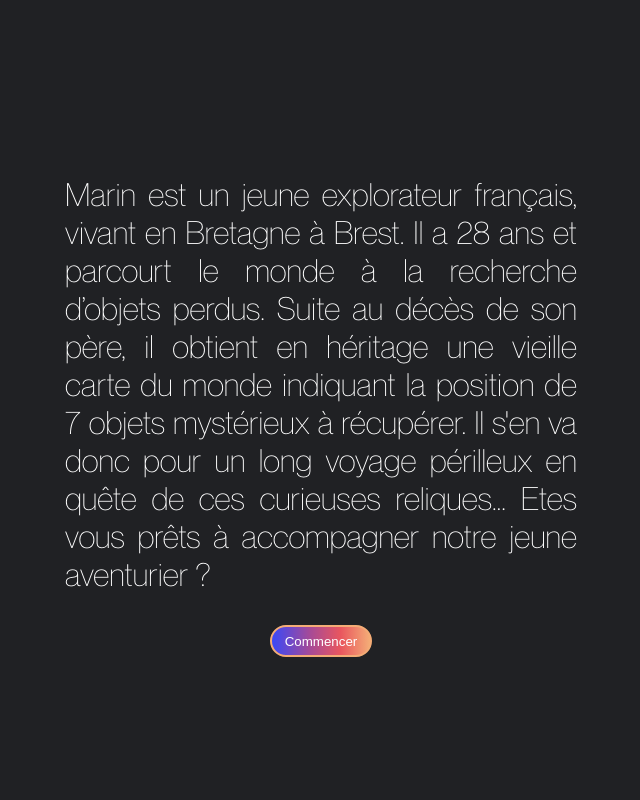
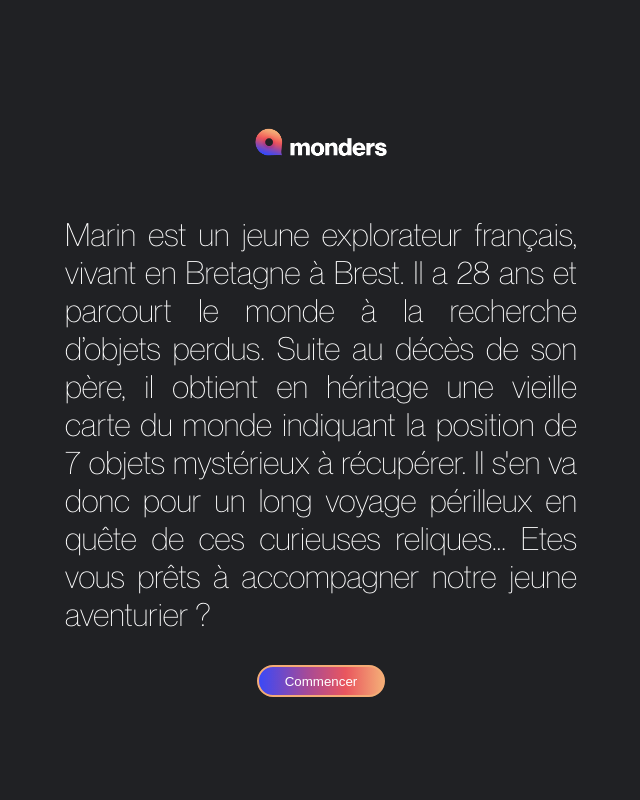
Before and after one commit to P4tt4te/monders, a PHP site: page /modules/views/homev2.html in a window 1280 px wide. Shown: the whole page, without its empty margins (319-959 px from the left). Run offline with PHP 8.4, Linux system fonts and the light colour scheme.

Commit message:
correction home mercredi matin

```diff
--- a/modules/styles/homev2.css
+++ b/modules/styles/homev2.css
@@ -37,12 +37,14 @@ a{
     cursor: pointer;
 }
 
-img{
+.vignettes img{
+    opacity: 0.5;
     transition: all 0.7s ease;
 }
 
-img:hover{
-    box-shadow: 10px 5px 15px black;
+.vignettes img:hover{
+    opacity: 1;
+    box-shadow: 0px 5px 15px black;
     transform: scale(1.5);
 }
 
@@ -58,6 +60,11 @@ img:hover{
     background-color: aliceblue;
     width: 30%;
     border-radius: 5px;
+}
+
+.pied h1{
+    font-size: 3rem;
+    text-align: center;
 }
 
 
@@ -109,6 +116,8 @@ img:hover{
     left: 78%;
 }
 
+
+
 /* OVERLAY */
 
 .overlay{
@@ -126,6 +135,10 @@ img:hover{
     overflow: hidden;
 }
 
+.overlay img{
+    max-height: 10vh;
+}
+
 .overlay p{
     width: 40%;
     text-align: justify;
@@ -137,7 +150,8 @@ img:hover{
     background: linear-gradient(90deg, rgba(58,73,247,1) 0%, rgba(166,74,151,1) 39%, rgba(233,86,94,1) 70%, rgba(244,173,119,1) 100%);
     color: white;
     height: 4vh;
-    width: 8vw;
+    width: 10vw;
+    min-width: 8vw;
 }
 .disapear{
     /* display:none; */
--- a/modules/views/homev2.html
+++ b/modules/views/homev2.html
@@ -3,6 +3,7 @@
 <script src="/modules/script/homev2.js"></script>
 <main>
     <div class="overlay">
+        <img src="/modules/public/assets/images/logo monders 1.png" alt="">
         <p>Marin est un jeune explorateur français, vivant en Bretagne à Brest.
             Il a 28 ans et parcourt le monde à la recherche d’objets perdus.
             Suite au décès de son père, il obtient en héritage une vieille carte du monde indiquant la position de 7
@@ -59,7 +60,7 @@
     <div class="pied">
         <div class="barregauche"></div>
         <div class="texte">
-            <h1 class="MerveilleSelectionnee italic">Christ Redempteur</h1>
+            <h1 class="MerveilleSelectionnee light">Christ Redempteur</h1>
         </div>
         <div class="barredroite"></div>
     </div>
```
